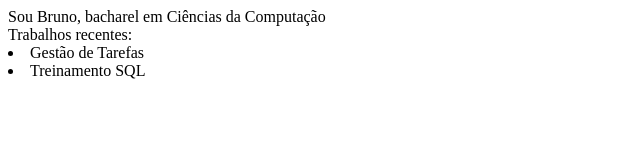
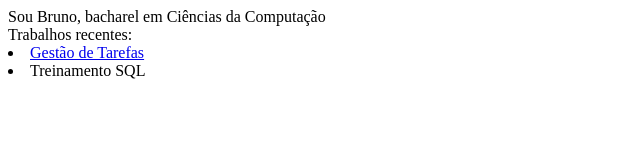
Before and after one commit to bfpires/portfolio, a plain HTML site: page index.html in a window 1280 px wide. Shown: the whole page, without its empty margins (0-640 px from the left). Drawn offline with Linux system fonts and the light colour scheme.

Commit message:
Update index.html

```diff
--- a/index.html
+++ b/index.html
@@ -4,7 +4,7 @@ Sou Bruno, bacharel em Ciências da Computação
  <br/>
 Trabalhos recentes:
   <list>
-    <li>Gestão de Tarefas</li>
+   <li><a href="gestaotarefa.html">Gestão de Tarefas</a></li>
     <li>Treinamento SQL</li>
   </list>
 </body>
```
